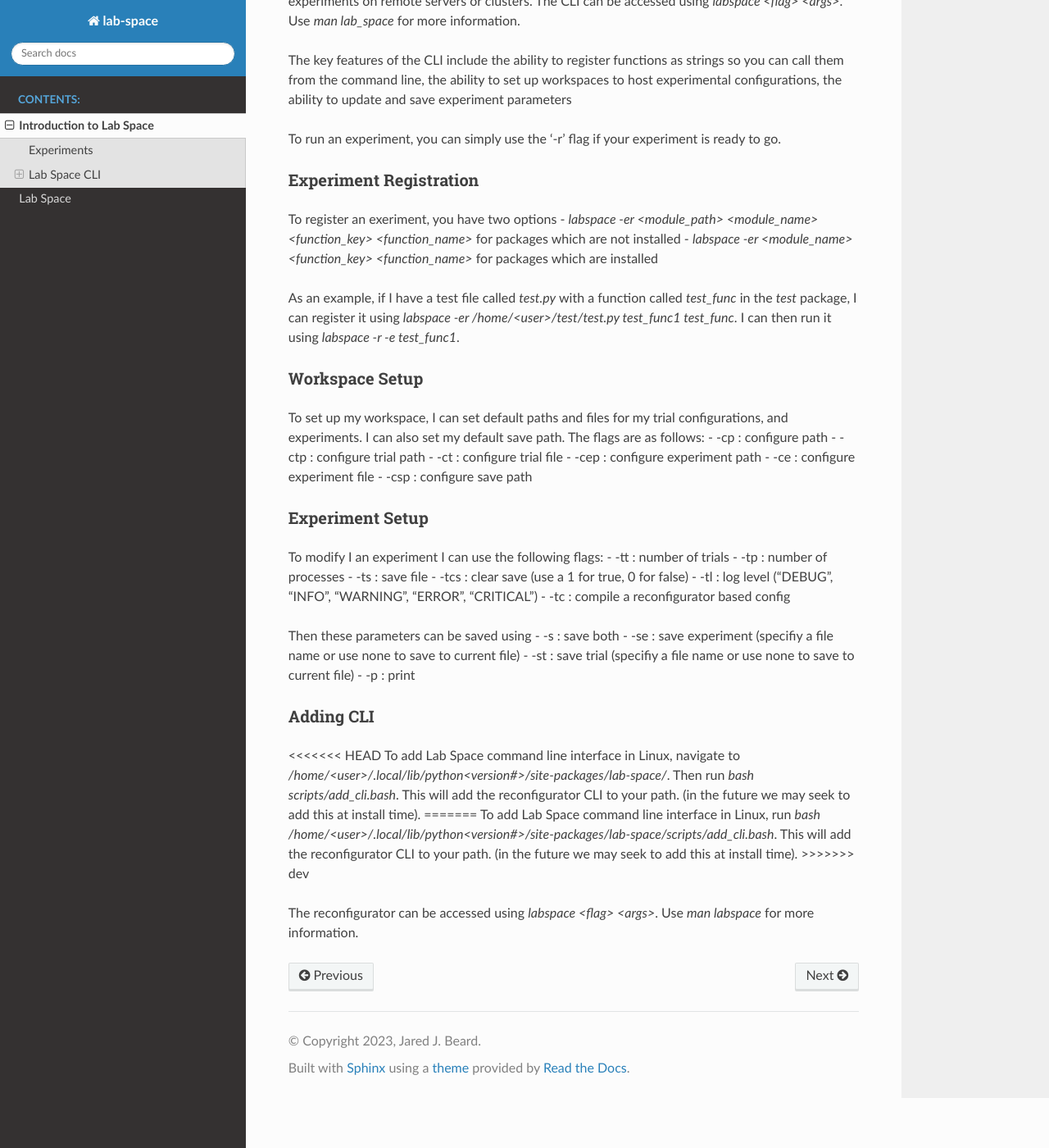
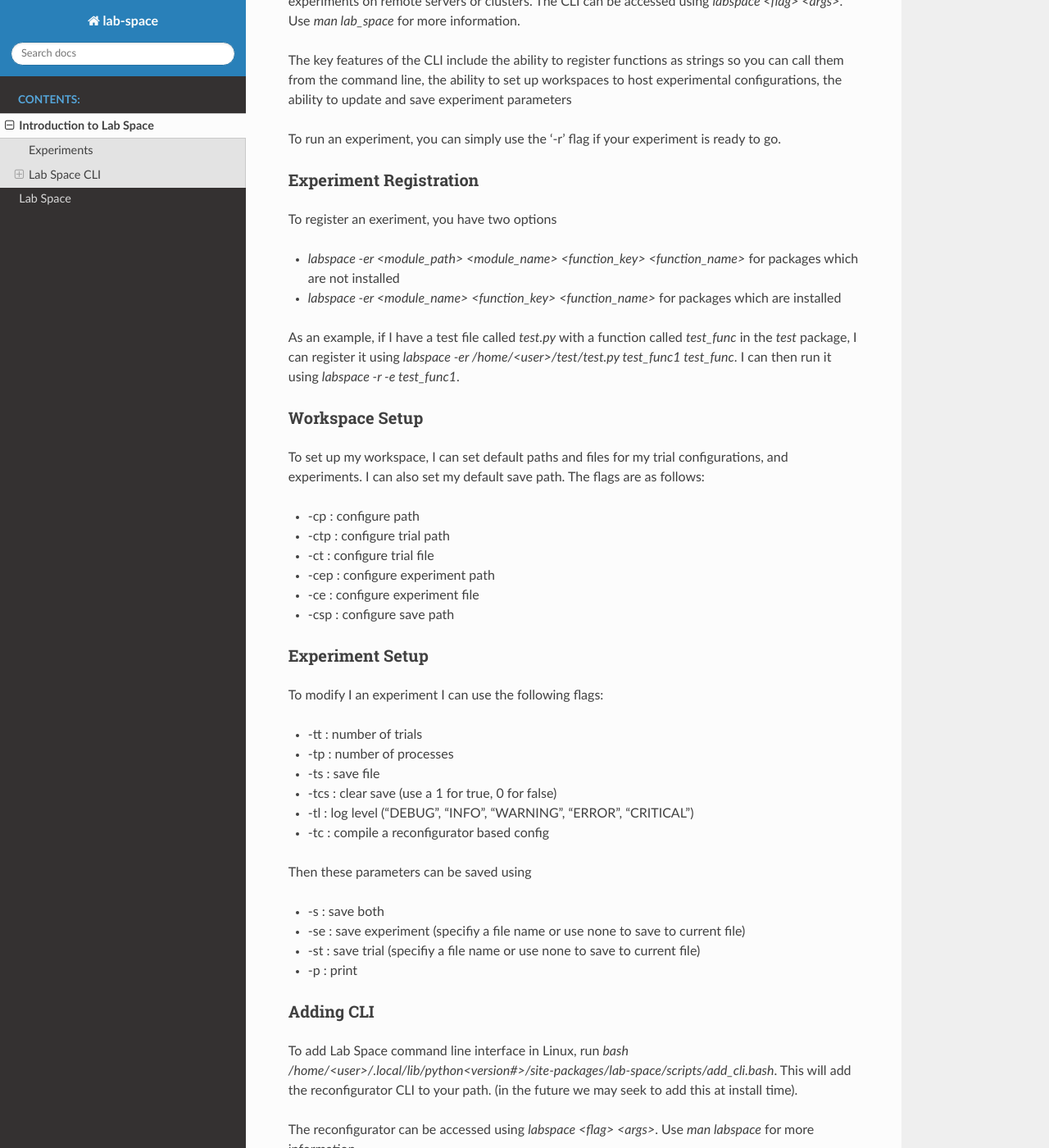
Before and after one commit to jaredjbeard/lab-space, a Sphinx documentation site: the page built from docs/source/introduction.rst, in a window 1280 px wide and 1400 px high, scrolled down 762 px. Shown: the whole window at 82% size. Built offline with Sphinx 7.4.7 and the Read the Docs theme 2.0.0, drawn with Linux system fonts in a browser that asks for light colours.

Commit message:
Update introduction.rst

```diff
--- a/docs/source/introduction.rst
+++ b/docs/source/introduction.rst
@@ -34,7 +34,9 @@ Experiment Registration
 ***********************
 
 To register an exeriment, you have two options
+
 - `labspace -er <module_path> <module_name> <function_key> <function_name>` for packages which are not installed
+
 - `labspace -er <module_name> <function_key> <function_name>` for packages which are installed
 
 As an example, if I have a test file called `test.py` with a function called `test_func` in the `test` package, I can register it using `labspace -er /home/<user>/test/test.py test_func1 test_func`. I can then run it using `labspace -r -e test_func1`.
@@ -44,39 +46,50 @@ Workspace Setup
 
 To set up my workspace, I can set default paths and files for my trial configurations, and experiments. I can also set my default save path.
 The flags are as follows:
+
 - -cp : configure path
+
 - -ctp : configure trial path
+
 - -ct : configure trial file
+
 - -cep : configure experiment path
+
 - -ce : configure experiment file
+
 - -csp : configure save path
 
 Experiment Setup
 ****************
 
 To modify I an experiment I can use the following flags:
+
 - -tt : number of trials
+
 - -tp : number of processes
+
 - -ts : save file
+
 - -tcs : clear save (use a 1 for true, 0 for false)
+
 - -tl : log level ("DEBUG", "INFO", "WARNING", "ERROR", "CRITICAL")
+
 - -tc : compile a reconfigurator based config
 
 Then these parameters can be saved using
+
 - -s : save both
+
 - -se : save experiment (specifiy a file name or use none to save to current file)
+
 - -st : save trial (specifiy a file name or use none to save to current file)
+
 - -p : print
 
 
 Adding CLI
 **********
 
-<<<<<<< HEAD
-To add Lab Space command line interface in Linux, navigate to `/home/<user>/.local/lib/python<version#>/site-packages/lab-space/`.
-Then run `bash scripts/add_cli.bash`. This will add the reconfigurator CLI to your path. (in the future we may seek to add this at install time).
-=======
 To add Lab Space command line interface in Linux, run `bash /home/<user>/.local/lib/python<version#>/site-packages/lab-space/scripts/add_cli.bash`. This will add the reconfigurator CLI to your path. (in the future we may seek to add this at install time).
->>>>>>> dev
 
 The reconfigurator can be accessed using `labspace <flag> <args>`. Use `man labspace` for more information.
```
